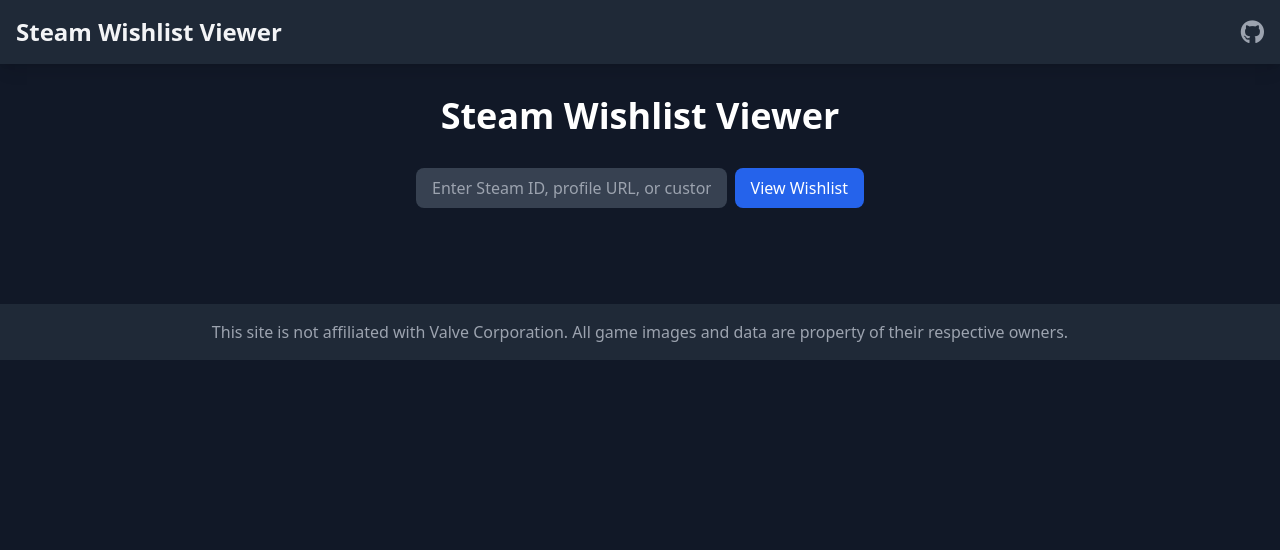
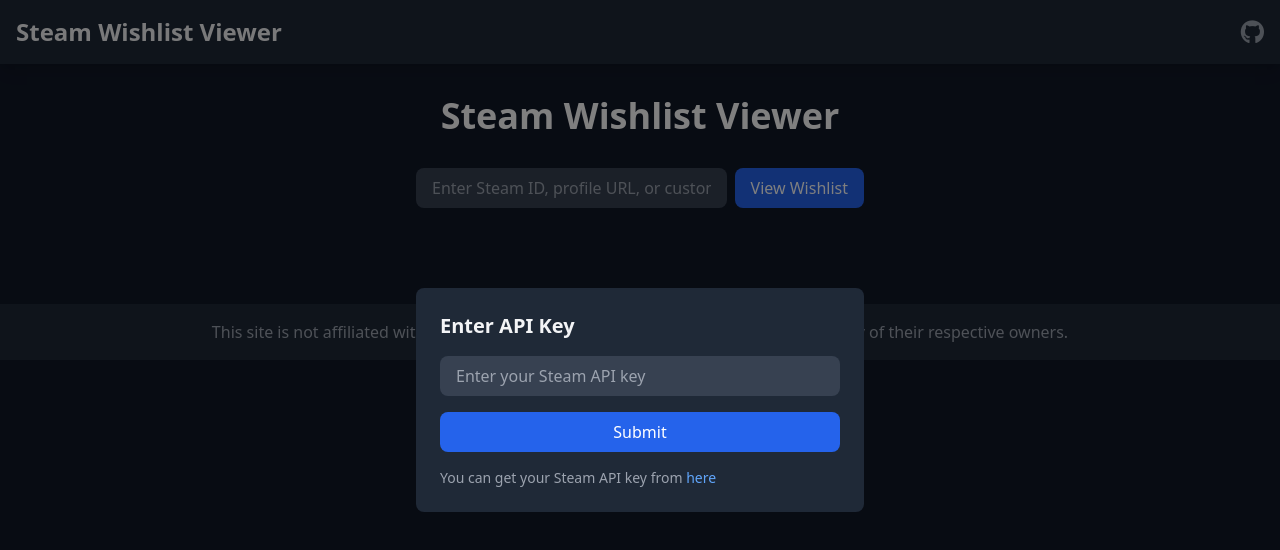
Before and after one commit to Nair00/steam-wishlist, a React (Vite) app: page / in a window 1280 px wide. Shown: the top 550 px of the page. Built offline with nearby package versions, Linux system fonts and the light colour scheme.

Commit message:
Don't require the env api key anymore and some improvements

```diff
--- /dev/null
+++ b/src/components/ApiKeyModal.tsx
@@ -0,0 +1,49 @@
+import { useState } from 'react';
+
+interface ApiKeyModalProps {
+  onSubmit: (apiKey: string) => void;
+}
+
+export const ApiKeyModal = ({ onSubmit }: ApiKeyModalProps) => {
+  const [apiKey, setApiKey] = useState('');
+
+  const handleSubmit = (e: React.FormEvent) => {
+    e.preventDefault();
+    onSubmit(apiKey);
+  };
+
+  return (
+    <div className="fixed inset-0 bg-black bg-opacity-50 flex items-center justify-center p-4">
+      <div className="bg-gray-800 rounded-lg p-6 max-w-md w-full">
+        <h2 className="text-xl font-bold mb-4">Enter API Key</h2>
+        <form onSubmit={handleSubmit}>
+          <input
+            type="text"
+            value={apiKey}
+            onChange={(e) => setApiKey(e.target.value)}
+            placeholder="Enter your Steam API key"
+            className="w-full px-4 py-2 rounded-lg bg-gray-700 text-white focus:outline-none focus:ring-2 focus:ring-blue-500 mb-4"
+            required
+          />
+          <button
+            type="submit"
+            className="w-full px-4 py-2 rounded-lg bg-blue-600 text-white hover:bg-blue-700 focus:outline-none focus:ring-2 focus:ring-blue-500"
+          >
+            Submit
+          </button>
+        </form>
+        <p className="mt-4 text-sm text-gray-400">
+          You can get your Steam API key from{' '}
+          <a
+            href="https://steamcommunity.com/dev/apikey"
+            target="_blank"
+            rel="noopener noreferrer"
+            className="text-blue-400 hover:text-blue-300"
+          >
+            here
+          </a>
+        </p>
+      </div>
+    </div>
+  );
+};
--- a/src/components/GameCard.tsx
+++ b/src/components/GameCard.tsx
@@ -1,4 +1,5 @@
-import { memo } from "react";
+import { memo, useState, useCallback, useEffect, useRef } from "react";
+import { ScreenshotPreview } from "./ScreenshotPreview";
 import { WishlistItem } from "../types/steam";
 
 interface GameCardProps {
@@ -6,19 +7,56 @@
 }
 
 export const GameCard = memo(({ game }: GameCardProps) => {
+  const [showScreenshots, setShowScreenshots] = useState(false);
+  const timeoutRef = useRef<number | undefined>(undefined);
   const { price_info } = game;
+  if(game.app_id === 1030300){
+    console.log(game);
+  }
   const hasDiscount = price_info?.discount_percent > 0;
   const isFree = price_info?.final === 0;
 
+  const handleMouseEnter = useCallback(() => {
+    timeoutRef.current = window.setTimeout(() => {
+      setShowScreenshots(true);
+    }, 200);
+  }, []);
+
+  const handleMouseLeave = useCallback(() => {
+    if (timeoutRef.current) {
+      clearTimeout(timeoutRef.current);
+    }
+    setShowScreenshots(false);
+  }, []);
+
+  useEffect(() => {
+    return () => {
+      if (timeoutRef.current) {
+        clearTimeout(timeoutRef.current);
+      }
+    };
+  }, []);
+
   return (
     <div className="bg-gray-800 rounded-lg overflow-hidden shadow-lg hover:shadow-xl transition-shadow contain-layout flex flex-col justify-between">
-      <div className="relative">
+      <div
+        className="relative group"
+        onMouseEnter={handleMouseEnter}
+        onMouseLeave={handleMouseLeave}
+      >
         <img
           src={game.capsule}
           alt={game.name}
           className="w-full object-cover"
           loading="lazy"
         />
+        {game.screenshots.length > 0 && (
+          <ScreenshotPreview
+            screenshots={game.screenshots}
+            isVisible={showScreenshots}
+            headerImage={game.capsule}
+          />
+        )}
         {hasDiscount && (
           <div className="absolute top-2 right-2 bg-green-600 text-white px-2 py-1 rounded">
             -{price_info.discount_percent}%
--- /dev/null
+++ b/src/components/ScreenshotPreview.tsx
@@ -0,0 +1,109 @@
+import { useEffect, useState } from "react";
+
+interface ScreenshotPreviewProps {
+  screenshots: string[];
+  isVisible: boolean;
+  headerImage: string;
+}
+
+export const ScreenshotPreview = ({
+  screenshots,
+  isVisible,
+  headerImage,
+}: ScreenshotPreviewProps) => {
+  const [currentIndex, setCurrentIndex] = useState(0);
+  const [loadedImages, setLoadedImages] = useState<string[]>([]);
+
+  useEffect(() => {
+    if (!isVisible) {
+      // Reset state when preview becomes invisible
+      setCurrentIndex(0);
+      setLoadedImages([]);
+      return;
+    }
+
+    let isMounted = true;
+    let currentInterval: number | undefined;
+
+    // Start loading images only when component becomes visible
+    const loadImages = async () => {
+      // Load first image immediately
+      if (screenshots.length > 0 && isMounted) {
+        const img = new Image();
+        img.onload = () => {
+          if (isMounted) {
+            setLoadedImages([screenshots[0]]);
+            // Start loading remaining images only after first one is shown
+            loadRemainingImages();
+          }
+        };
+        img.src = screenshots[0];
+      }
+    };
+
+    const loadRemainingImages = async () => {
+      // Load remaining images sequentially
+      for (let i = 1; i < screenshots.length && isMounted; i++) {
+        const img = new Image();
+        await new Promise<void>((resolve) => {
+          img.onload = () => {
+            if (isMounted) {
+              setLoadedImages((prev) => [...prev, screenshots[i]]);
+            }
+            resolve();
+          };
+          img.src = screenshots[i];
+        });
+      }
+
+      // Only start rotation after at least 2 images are loaded
+      if (isMounted && screenshots.length > 1) {
+        currentInterval = window.setInterval(() => {
+          if (isMounted) {
+            setCurrentIndex((prev) => (prev + 1) % screenshots.length);
+          }
+        }, 1000); // 1 seconds per screenshot
+      }
+    };
+
+    loadImages();
+
+    return () => {
+      isMounted = false;
+      if (currentInterval) {
+        clearInterval(currentInterval);
+      }
+    };
+  }, [isVisible, screenshots]);
+
+  if (!isVisible || screenshots.length === 0) {
+    return null;
+  }
+
+  return (
+    <div className="absolute inset-0 bg-black">
+      {/* Always show header image */}
+      <img
+        src={headerImage}
+        alt="Game header"
+        className={`absolute inset-0 w-full h-full object-cover transition-opacity duration-500 ${
+          loadedImages.length === 0 ? "opacity-100" : "opacity-0"
+        }`}
+      />
+      {/* Show screenshots once loaded */}
+      {screenshots.map((screenshot, index) => (
+        <img
+          key={screenshot}
+          src={loadedImages.includes(screenshot) ? screenshot : ""}
+          alt={`Screenshot ${index + 1}`}
+          className={`absolute inset-0 w-full h-full object-cover transition-opacity duration-500 ${
+            loadedImages.length > 0 && index === currentIndex
+              ? "opacity-100"
+              : "opacity-0"
+          }`}
+          loading="lazy"
+        />
+      ))}
+    </div>
+  );
+};
--- a/src/components/Wishlist.tsx
+++ b/src/components/Wishlist.tsx
@@ -1,13 +1,24 @@
-import { useState, useMemo} from "react";
+import { useState, useMemo, useEffect } from "react";
 import { SteamUser, WishlistItem } from "../types/steam";
 import steamService from "../services/steamService";
 import { UserProfile } from "./UserProfile";
 import { GameCard } from "./GameCard";
+import { ApiKeyModal } from "./ApiKeyModal";
 
-type SortOption = "name" | "price" | "discount" | "date_added" | "release_date" | "rank";
+type SortOption =
+  | "name"
+  | "price"
+  | "discount"
+  | "date_added"
+  | "release_date"
+  | "rank";
 
 export const Wishlist = () => {
-  const [steamId, setSteamId] = useState("");
+  const [showApiKeyModal, setShowApiKeyModal] = useState(!steamService.getApiKey());
+  const [steamId, setSteamId] = useState(() => {
+    const params = new URLSearchParams(window.location.search);
+    return params.get("steamId") || "";
+  });
   const [user, setUser] = useState<SteamUser | null>(null);
   const [wishlist, setWishlist] = useState<WishlistItem[]>([]);
   const [loading, setLoading] = useState(false);
@@ -16,8 +27,36 @@
   const [sortBy, setSortBy] = useState<SortOption>("rank");
   const [sortDirection, setSortDirection] = useState<"asc" | "desc">("asc");
 
-  const handleSubmit = async (e: React.FormEvent) => {
-    e.preventDefault();
+  // Effect to handle initial load from URL
+  useEffect(() => {
+    if (steamId) {
+      handleSearch();
+    }
+  }, []); // Run only once on mount
+
+  const handleApiKeySubmit = (apiKey: string) => {
+    steamService.setApiKey(apiKey);
+    setShowApiKeyModal(false);
+    if (steamId) {
+      handleSearch();
+    }
+  };
+
+  const handleSearch = async () => {
+    if (!steamService.getApiKey()) {
+      setShowApiKeyModal(true);
+      return;
+    }
+
+    // Update URL with current steamId
+    const params = new URLSearchParams(window.location.search);
+    params.set("steamId", steamId);
+    window.history.replaceState(
+      {},
+      "",
+      `${window.location.pathname}?${params.toString()}`
+    );
+
     setLoading(true);
     setError("");
     setLoadingProgress(0);
@@ -59,10 +98,19 @@
       setError(
         "Failed to fetch Steam data. Please check the Steam ID and try again."
       );
-      console.error(err);
+      if (err instanceof Error && err.message === "API_KEY_REQUIRED") {
+        setShowApiKeyModal(true);
+      } else {
+        console.error(err);
+      }
     } finally {
       setLoading(false);
     }
+  };
+
+  const handleSubmit = async (e: React.FormEvent) => {
+    e.preventDefault();
+    handleSearch();
   };
 
   const extractSteamIdentifier = (input: string): string => {
@@ -96,8 +144,10 @@
             comparison = a.name.localeCompare(b.name);
             break;
           case "price":
-            const aPrice = a.price_info?.final || 0;
-            const bPrice = b.price_info?.final || 0;
+            const nullPrice =
+              sortDirection === "asc" ? Number.MAX_SAFE_INTEGER : 0;
+            const aPrice = a.price_info?.final || nullPrice;
+            const bPrice = b.price_info?.final || nullPrice;
             comparison = aPrice - bPrice;
             break;
           case "discount":
@@ -118,14 +168,8 @@
             comparison = aDate - bDate;
             break;
           case "rank":
-            // if priority is 0 it should be last (and use added instead)
-            // const aRank = a.priority === 0 ? a.added : a.priority;
-            // const bRank = b.priority === 0 ? b.added : b.priority;
-            if(a.name === "Crowsworn"){
-              console.log(a.priority, b.priority)
-            }
-            comparison = a.priority - b.priority
-            break
+            comparison = a.priority - b.priority;
+            break;
           default:
             return 0;
         }
@@ -137,15 +181,16 @@
   const list = useMemo(() => {
     return (
       <div className="grid grid-cols-1 md:grid-cols-2 lg:grid-cols-3 xl:grid-cols-4 gap-6">
-      {sortedWishlist.map((game) => (
-        <GameCard key={game.app_id} game={game} />
-      ))}
-    </div>
-    )
+        {sortedWishlist.map((game) => (
+          <GameCard key={game.app_id} game={game} />
+        ))}
+      </div>
+    );
   }, [sortedWishlist]);
 
   return (
     <div className="container mx-auto px-4 py-8">
+      {showApiKeyModal && <ApiKeyModal onSubmit={handleApiKeySubmit} />}
       <h1 className="text-4xl font-bold text-center mb-8 text-white">
         Steam Wishlist Viewer
       </h1>
@@ -215,11 +260,6 @@
             </div>
           )}
 
-          {/* <div className="grid grid-cols-1 md:grid-cols-2 lg:grid-cols-3 xl:grid-cols-4 gap-6">
-            {sortedWishlist.map((game) => (
-              <GameCard key={game.app_id} game={game} />
-            ))}
-          </div> */}
           {list}
 
           {wishlist.length === 0 && !loading && (
--- a/src/services/steamService.ts
+++ b/src/services/steamService.ts
@@ -14,7 +14,12 @@
 
 class SteamService {
   private static instance: SteamService;
-  private constructor() {}
+  private apiKey: string | null = null;
+
+  private constructor() {
+    // Try to load API key from localStorage
+    this.apiKey = localStorage.getItem("steamApiKey");
+  }
 
   static getInstance(): SteamService {
     if (!this.instance) {
@@ -23,9 +28,24 @@
     return this.instance;
   }
 
+  setApiKey(key: string) {
+    this.apiKey = key;
+    localStorage.setItem("steamApiKey", key);
+  }
+
+  getApiKey(): string | null {
+    return this.apiKey;
+  }
+
   async getUserInfo(steamId: string): Promise<SteamUser> {
+    if (!this.apiKey) {
+      throw new Error("API_KEY_REQUIRED");
+    }
+
     try {
-      const response = await api.get(`/api/steam/user/${steamId}`);
+      const response = await api.get(`/api/steam/user/${steamId}`, {
+        params: { key: this.apiKey },
+      });
       return response.data.response.players[0];
     } catch (error) {
       console.error("Error fetching user info:", error);
@@ -36,7 +56,9 @@
   private async getWishlistEntries(steamId: string): Promise<WishlistEntry[]> {
     try {
       // Get the wishlist data from IWishlistService through our proxy
-      const response = await api.get(`/api/steam/wishlist/${steamId}`);
+      const response = await api.get(`/api/steam/wishlist/${steamId}`, {
+        params: { key: this.apiKey },
+      });
 
       if (!response.data?.response?.items) {
         console.error("Invalid wishlist response:", response.data);
@@ -56,6 +78,7 @@
       // Get store data for all app IDs in a single request
       const response = await api.get("/api/steam/store/appdetails", {
         params: {
+          key: this.apiKey,
           input_json: JSON.stringify({
             ids: items.map((item) => ({ appid: item.appid })),
             data_request: {
@@ -64,6 +87,7 @@
               include_platforms: true,
               include_release: true,
               include_all_purchase_options: true,
+              include_screenshots: true,
             },
             context: {
               language: "english",
@@ -116,7 +140,13 @@
       platform_icons: "",
       subs: [],
       type: "game",
-      screenshots: [],
+      screenshots:
+        item.screenshots?.all_ages_screenshots
+          ?.slice(0, 4)
+          .map(
+            (s) =>
+              `https://shared.fastly.steamstatic.com/store_item_assets/${s.filename}.jpg`
+          ) || [],
       review_css: "",
       priority: entry?.priority || 0,
       added: entry?.date_added || 0,
@@ -129,7 +159,7 @@
       linux: item.platforms?.linux || false,
       app_id: item.appid,
       store_url: `https://store.steampowered.com/${item.store_url_path}`,
-      price_info: {
+      price_info: item.best_purchase_option && {
         initial:
           parseInt(item.best_purchase_option?.final_price_in_cents || "0") /
           100,
@@ -194,7 +224,9 @@
 
   async resolveVanityURL(vanityURL: string): Promise<string> {
     try {
-      const response = await api.get(`/api/steam/resolve/${vanityURL}`);
+      const response = await api.get(`/api/steam/resolve/${vanityURL}`, {
+        params: { key: this.apiKey },
+      });
       if (response.data.response.success === 1) {
         return response.data.response.steamid;
       }
--- a/src/types/steam.ts
+++ b/src/types/steam.ts
@@ -97,4 +97,13 @@
     coming_soon: boolean;
     date: string;
   };
+  screenshots?: {
+    all_ages_screenshots: Array<ScreenshotItem>;
+    mature_content_screenshots: Array<ScreenshotItem>;
+  };
 }
+
+export interface ScreenshotItem {
+  filename: string;
+  ordinal: number;
+}
```
